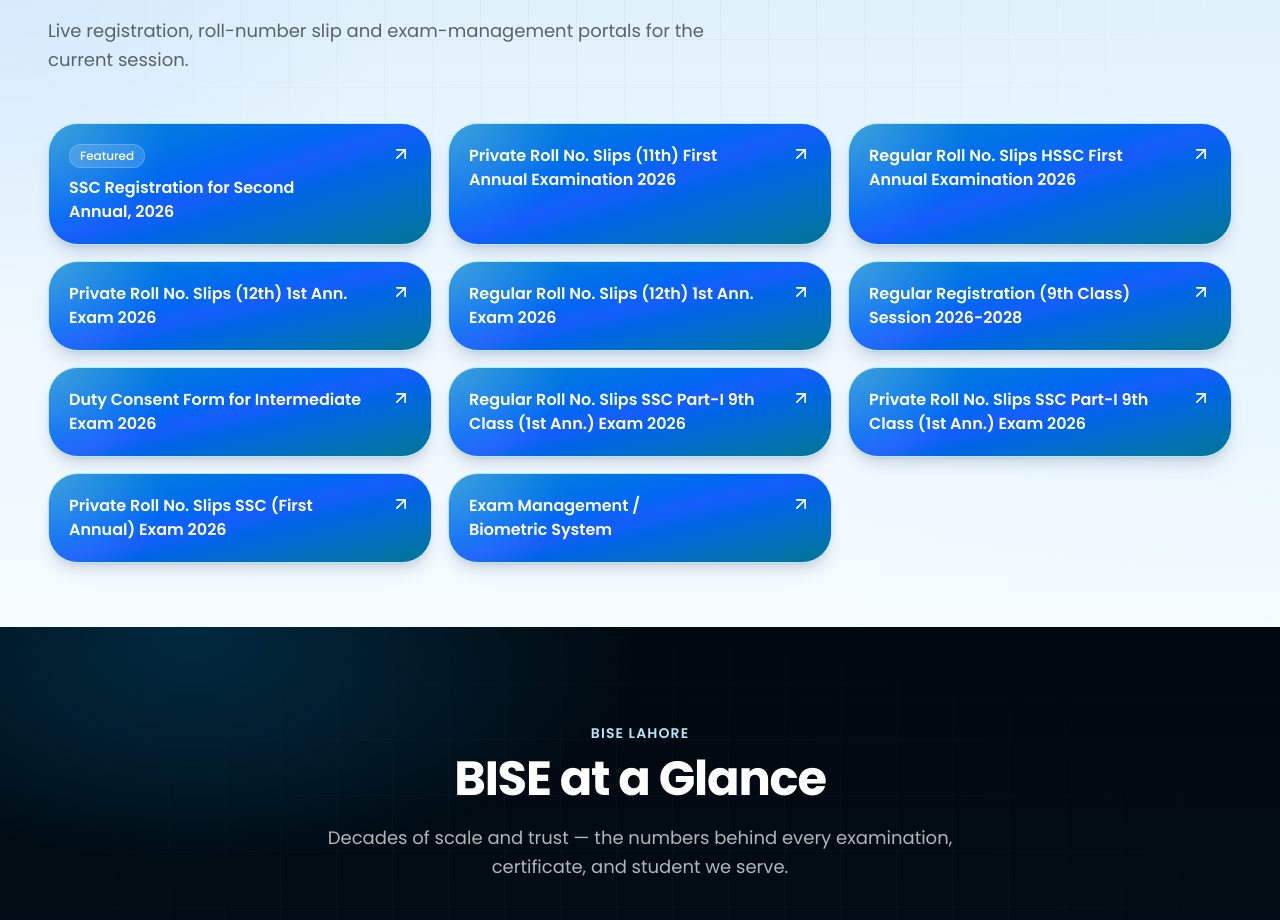
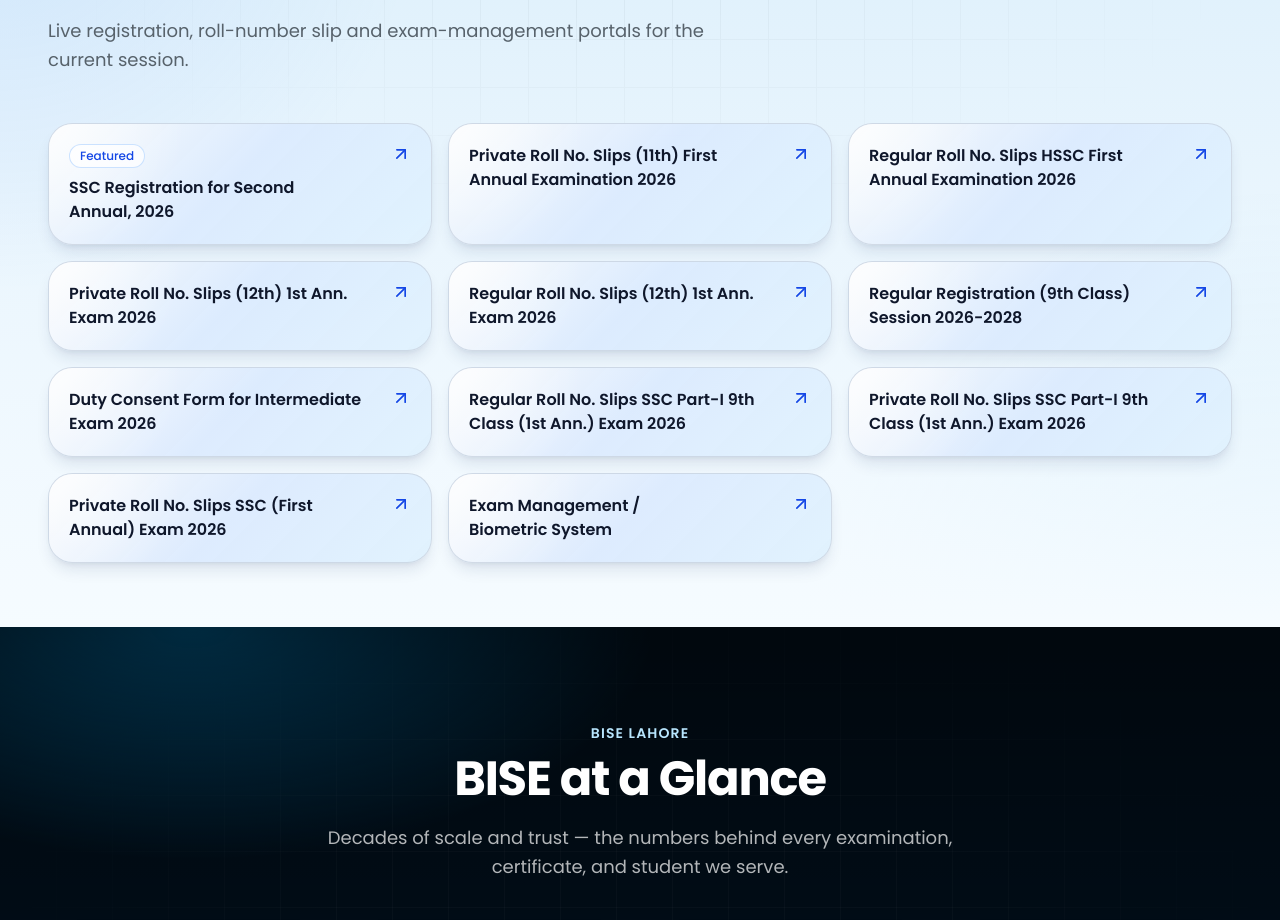
Before and after one commit to afraz-malik/biselahore.com, a Next.js app: page / in a window 1280 px wide. Shown: the part 1731-2651 px from the top of the page. Built offline with nearby package versions, Linux system fonts and the light colour scheme.

Commit message:
activesystems

```diff
--- a/src/components/home/active-systems.tsx
+++ b/src/components/home/active-systems.tsx
@@ -30,16 +30,16 @@
             target="_blank"
             rel="noopener noreferrer"
             variants={{ hidden: { opacity: 0, y: 12 }, show: { opacity: 1, y: 0 } }}
-            className="group relative flex items-start justify-between gap-3 overflow-hidden rounded-3xl border border-sky-200 bg-gradient-to-br from-sky-600 via-blue-600 to-cyan-700 p-5 text-white shadow-lg shadow-blue-950/15 transition-all duration-300 hover:-translate-y-1 hover:shadow-xl hover:shadow-blue-500/25"
+            className="group relative flex items-start justify-between gap-3 overflow-hidden rounded-2xl border border-slate-300/85 bg-[linear-gradient(135deg,rgba(248,250,252,0.96)_0%,rgba(219,234,254,0.94)_48%,rgba(224,242,254,0.96)_100%)] p-5 text-slate-900 shadow-lg shadow-blue-950/10 transition-all duration-300 hover:-translate-y-1 hover:border-blue-500 hover:bg-[linear-gradient(135deg,rgba(59,130,246,0.98)_0%,rgba(37,99,235,0.97)_52%,rgba(14,165,233,0.96)_100%)] hover:text-white hover:shadow-xl hover:shadow-blue-500/20"
           >
-            <div className="absolute inset-0 bg-[radial-gradient(circle_at_top_left,rgba(255,255,255,0.24),transparent_30%)]" />
+            <div className="absolute inset-0 bg-[radial-gradient(circle_at_top_left,rgba(255,255,255,0.7),transparent_34%)] transition-opacity duration-300 group-hover:opacity-90" />
             <div className="relative flex flex-col gap-2">
               {system.featured ? (
-                <Badge className="w-fit border border-white/20 bg-white/15 text-white backdrop-blur">Featured</Badge>
+                <Badge className="w-fit border border-blue-200/80 bg-white/70 text-blue-700 backdrop-blur group-hover:border-white/25 group-hover:bg-white/15 group-hover:text-white">Featured</Badge>
               ) : null}
               <p className="text-base font-semibold text-pretty">{system.title}</p>
             </div>
-            <ArrowUpRight className="relative size-5 shrink-0 transition-transform duration-300 group-hover:translate-x-0.5 group-hover:-translate-y-0.5" />
+            <ArrowUpRight className="relative size-5 shrink-0 text-blue-700 transition-transform duration-300 group-hover:translate-x-0.5 group-hover:-translate-y-0.5 group-hover:text-white" />
           </motion.a>
         ))}
       </motion.div>
```
